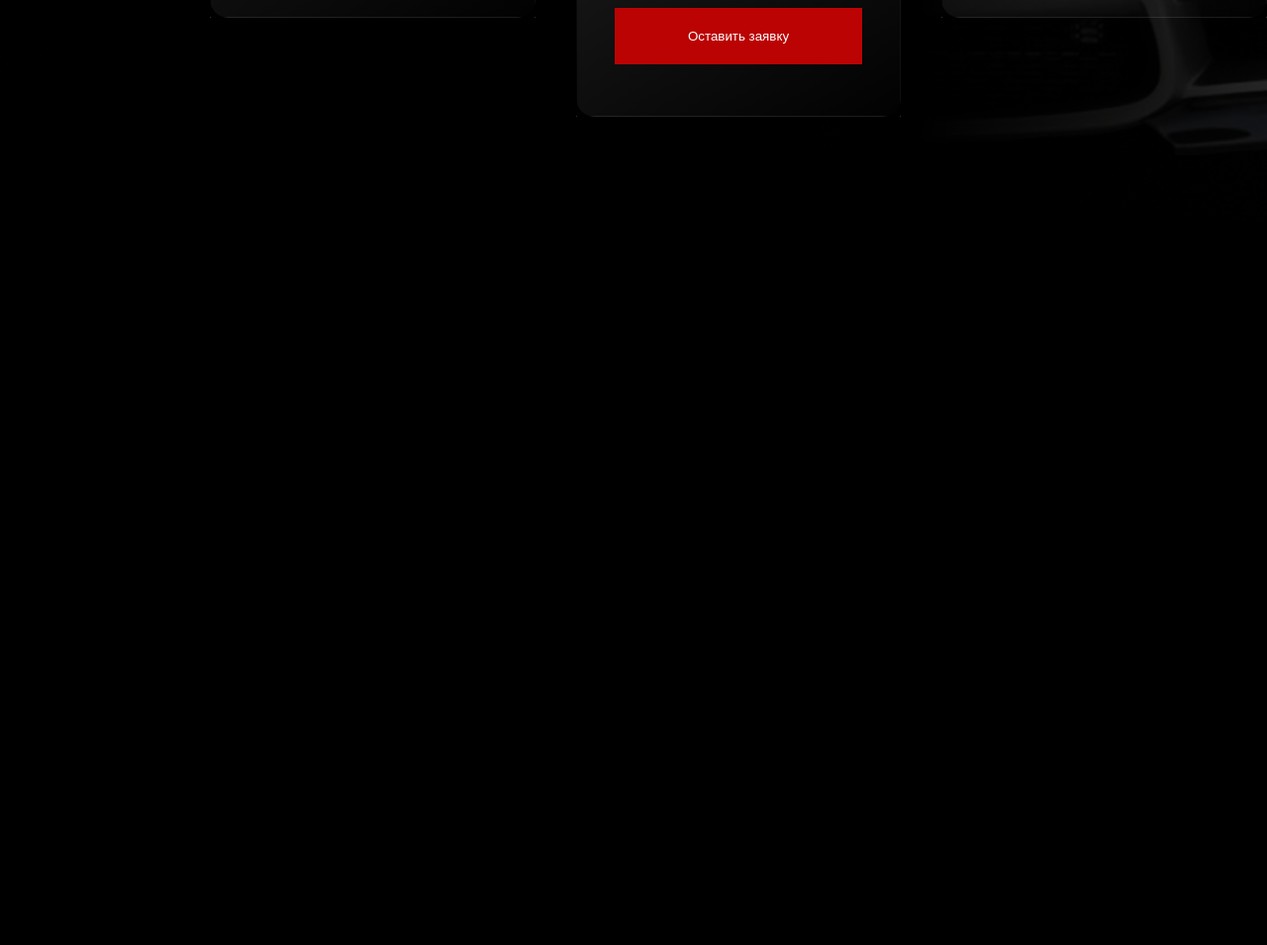
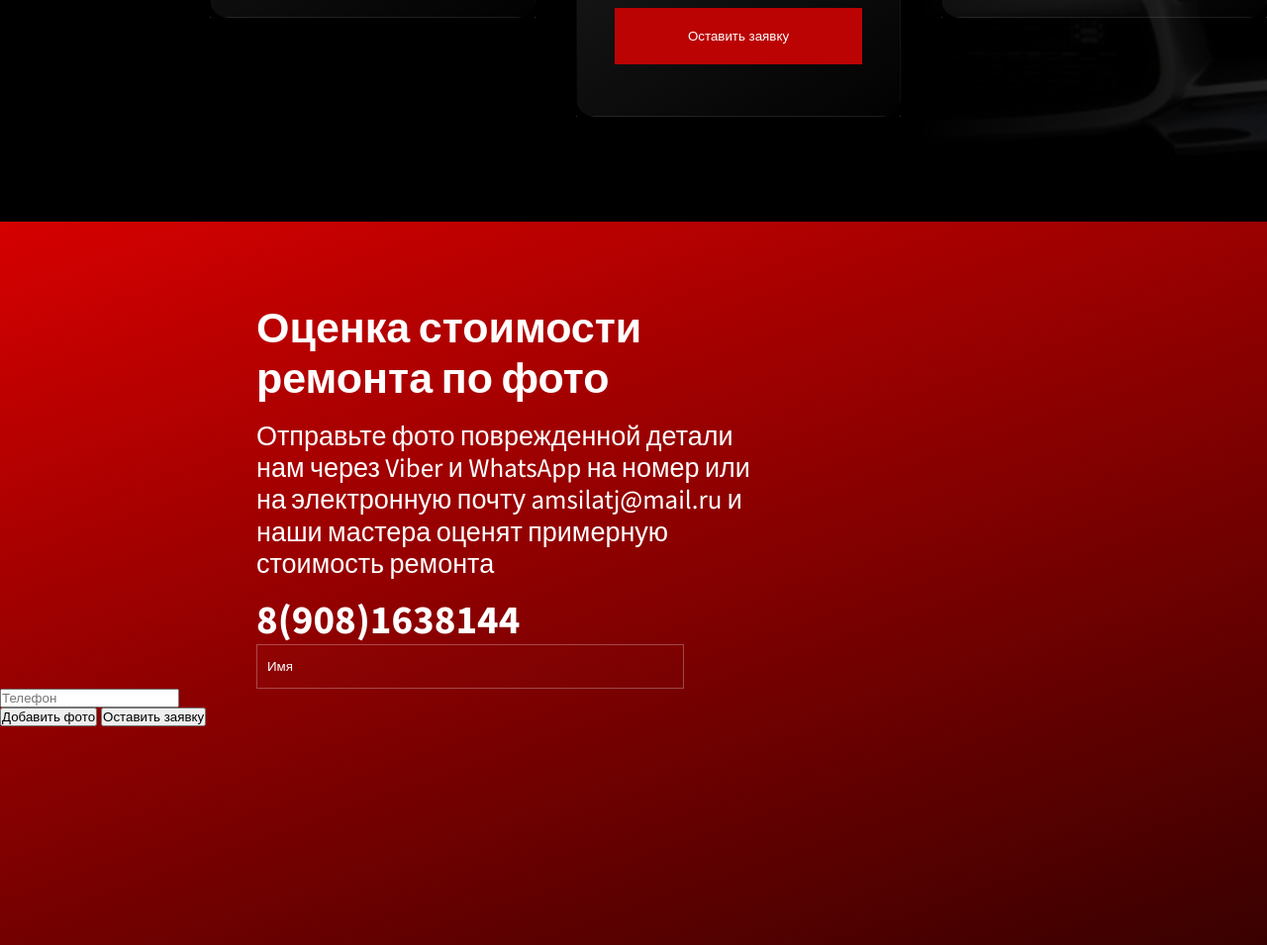
Before and after one commit to HusniddinAyubjonov/bodycarshop, a plain HTML site: page index.html in a window 1280 px wide. Shown: the part 2520-3475 px from the top of the page at 99% size. Before the commit the page ends 2744 px from the top, so only its background shows below. Drawn offline with nearby package versions, Linux system fonts and the light colour scheme.

Commit message:
first commit

```diff
--- a/index.html
+++ b/index.html
@@ -148,6 +148,20 @@
 
             </div>
 
+            <div class="box-12">
+                <div class="box-13">
+                    <h1 class="text-22">Оценка стоимости ремонта по фото</h1>
+                    <h4 class="text-23">Отправьте фото поврежденной детали нам через Viber и WhatsApp на номер или на электронную почту amsilatj@mail.ru и наши мастера оценят примерную стоимость ремонта</h4>
+                    <h1 class="text-24">8(908)1638144</h1>
+                    <input class="inp-3" placeholder="Имя" type="text"><br>
+                    <input class="inp-4" placeholder="Телефон" type="text">
+                    <div>
+                        <button class="btn-2">Добавить фото</button>
+                        <button class="btn-3">Оставить заявку</button>
+                    </div>
+                </div>
+                <div class="box-14"></div>
+            </div>
 
         </main>
 
--- a/style.css
+++ b/style.css
@@ -198,6 +198,10 @@ head {
     margin-top: 28px;
 }
 
+.inp-1::placeholder {
+    background: rgba(205, 205, 205, 1);
+}
+
 .inp-2 {
     width: 406px;
     height: 47px;
@@ -210,6 +214,10 @@ head {
     padding-left: 20px;
     margin-left: 43px;
     margin-top: 18px;
+}
+
+.inp-2::placeholder {
+    background: rgba(205, 205, 205, 1);
 }
 
 .btn-1 {
@@ -660,3 +668,65 @@ head {
     width: 52px;
     height: 51px;
 }
+
+.box-12 {
+    background-image: url(/img/background-red.png);
+    background-size: cover;
+    background-repeat: no-repeat;
+    height: 731px;
+    display: flex;
+}
+
+.text-22 {
+    font-family: "Source Sans 3", sans-serif;
+    font-size: 43px;
+    font-weight: 700;
+    line-height: 51.31px;
+    text-align: left;
+    width: 573px;
+    height: 102px;
+    margin-left: 259px;
+    color: rgba(255, 255, 255, 1);
+    margin-top: 82px;
+}
+
+.text-23 {
+    font-family: "Source Sans 3", sans-serif;
+    font-size: 27px;
+    font-weight: 500;
+    line-height: 32.22px;
+    text-align: left;
+    width: 521px;
+    height: 160px;
+    color: rgba(255, 255, 255, 1);
+    margin-left: 259px;
+    margin-top: 17px;
+}
+
+.text-24 {
+    font-family: "Source Sans 3", sans-serif;
+    font-size: 41px;
+    font-weight: 700;
+    line-height: 48.93px;
+    text-align: left;
+    color: rgba(255, 255, 255, 1);
+    margin-left: 259px;
+    margin-top: 17px;
+}
+
+.inp-3 {
+    width: 432px;
+    height: 45px;
+    top: 506px;
+    left: 379px;
+    outline: none;
+    margin-left: 259px;
+    background: linear-gradient(94.52deg, rgba(255, 255, 255, 0.0135) 7.75%, rgba(255, 255, 255, 0) 147.28%);
+    border: 1px solid rgba(255, 255, 255, 0.28);
+    padding: 10px;
+    color: rgba(255, 255, 255, 1);
+}
+
+.inp-3::placeholder {
+    color: rgba(255, 255, 255, 1);
+}
```
